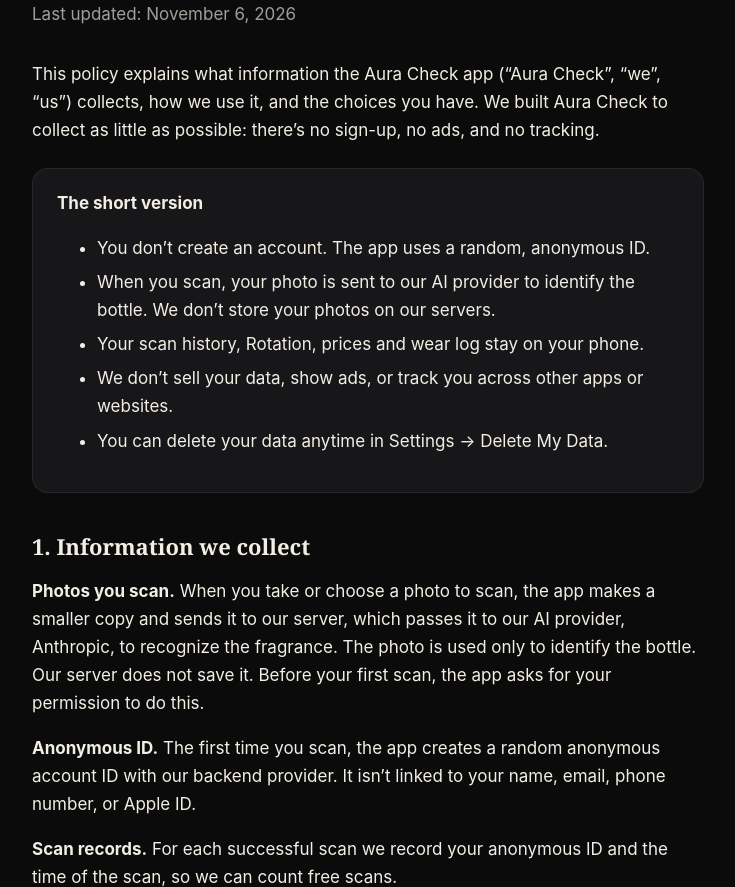
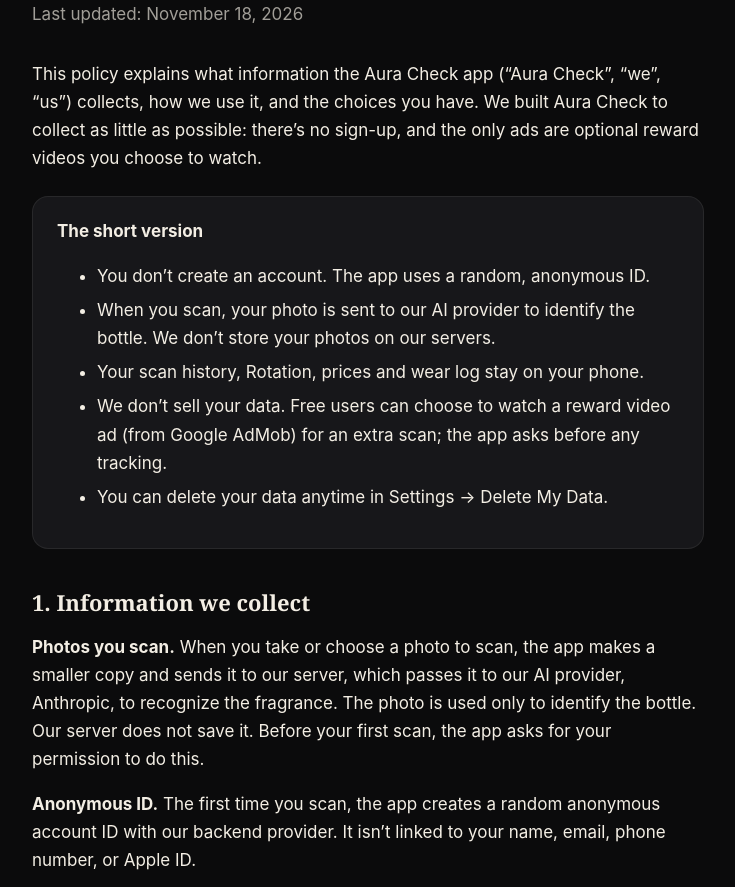
Before and after one commit to auracheckapp-alt/aura-check-legal, a plain HTML site: page privacy.html in a window 1280 px wide. Shown: the part 154-1041 px from the top of the page, without its empty margins (272-1007 px from the left). Drawn offline with Linux system fonts and the light colour scheme.

Commit message:
Privacy policy: disclose optional reward ads (Google AdMob) and tracking

```diff
--- a/privacy.html
+++ b/privacy.html
@@ -10,9 +10,9 @@
   <main>
     <a class="brand" href="index.html">Aura Check</a>
     <h1>Privacy Policy</h1>
-    <p class="updated">Last updated: November 6, 2026</p>
+    <p class="updated">Last updated: November 18, 2026</p>
 
-    <p>This policy explains what information the Aura Check app (“Aura Check”, “we”, “us”) collects, how we use it, and the choices you have. We built Aura Check to collect as little as possible: there’s no sign-up, no ads, and no tracking.</p>
+    <p>This policy explains what information the Aura Check app (“Aura Check”, “we”, “us”) collects, how we use it, and the choices you have. We built Aura Check to collect as little as possible: there’s no sign-up, and the only ads are optional reward videos you choose to watch.</p>
 
     <div class="card">
       <strong>The short version</strong>
@@ -20,7 +20,7 @@
         <li>You don’t create an account. The app uses a random, anonymous ID.</li>
         <li>When you scan, your photo is sent to our AI provider to identify the bottle. We don’t store your photos on our servers.</li>
         <li>Your scan history, Rotation, prices and wear log stay on your phone.</li>
-        <li>We don’t sell your data, show ads, or track you across other apps or websites.</li>
+        <li>We don’t sell your data. Free users can choose to watch a reward video ad (from Google AdMob) for an extra scan; the app asks before any tracking.</li>
         <li>You can delete your data anytime in Settings → Delete My Data.</li>
       </ul>
     </div>
@@ -28,13 +28,13 @@
     <h2>1. Information we collect</h2>
     <p><strong>Photos you scan.</strong> When you take or choose a photo to scan, the app makes a smaller copy and sends it to our server, which passes it to our AI provider, Anthropic, to recognize the fragrance. The photo is used only to identify the bottle. Our server does not save it. Before your first scan, the app asks for your permission to do this.</p>
     <p><strong>Anonymous ID.</strong> The first time you scan, the app creates a random anonymous account ID with our backend provider. It isn’t linked to your name, email, phone number, or Apple ID.</p>
-    <p><strong>Scan records.</strong> For each successful scan we record your anonymous ID and the time of the scan, so we can count free scans.</p>
+    <p><strong>Scan records.</strong> For each successful scan we record your anonymous ID and the time of the scan, so we can count free scans. If you watch a reward video, we record your anonymous ID and the time, so we can add your extra scan.</p>
     <p><strong>Dupe votes.</strong> If you tap thumbs up or thumbs down on a dupe, we save your vote with your anonymous ID and which fragrances it was about, so you can see your votes later and we can learn which dupes people agree with.</p>
     <p><strong>Bottles we don’t have yet.</strong> If a scan finds a fragrance that isn’t in our curated list, we save the brand, name and concentration the AI returned with your anonymous ID, so we can see which bottles to add next. We don’t save the photo with it.</p>
     <p><strong>Fragrance results.</strong> We save the fragrance information the AI returns (for example the name, brand, notes and ratings) so the same bottle always shows the same result. These saved results are not linked to you or your anonymous ID.</p>
     <p><strong>Purchases.</strong> If you buy Aura Check Pro, Apple processes your payment. We use RevenueCat to check whether you have Pro. RevenueCat receives your purchase details and your anonymous ID. We never receive your payment card details.</p>
     <p><strong>Information that stays on your phone.</strong> Your scan history, saved photos, Rotation, prices paid, and wear log are stored only on your device. We don’t receive them.</p>
-    <p><strong>What we don’t collect.</strong> We don’t collect your name, email address (unless you email us), contacts, location, or advertising identifiers, and we don’t use third-party analytics or advertising tools.</p>
+    <p><strong>What we don’t collect.</strong> We don’t collect your name, email address (unless you email us) or contacts. The optional reward video ads described in section 3 are served by Google AdMob, which may collect advertising data as described there.</p>
 
     <h2>2. How we use information</h2>
     <ul>
@@ -52,8 +52,9 @@
       <li><strong>Anthropic</strong> (AI provider): receives the photo you scan to identify the fragrance. Anthropic processes it under its commercial terms and does not use it to train its models.</li>
       <li><strong>Supabase</strong> (backend hosting): runs our server and stores your anonymous ID, scan records, dupe votes and the names of bottles missing from our list.</li>
       <li><strong>Apple</strong> and <strong>RevenueCat</strong>: process your Pro purchase and confirm that you have it.</li>
+      <li><strong>Google AdMob</strong> (ads): shows an optional reward video that free users can watch, once a day, for one extra scan. When an ad is requested, Google may collect your device’s advertising identifier (only if you allow tracking), an approximate location based on your IP address, basic device information and how you interact with the ad, and uses it to show, measure and (if you allow tracking) personalize ads. Before the first ad, the app asks for permission through Apple’s App Tracking Transparency prompt; you can change this anytime in Settings &gt; Privacy &amp; Security &gt; Tracking. Watching ads is never required. Google’s privacy policy: <a href="https://policies.google.com/privacy">policies.google.com/privacy</a>.</li>
     </ul>
-    <p>We don’t sell or rent your information, and we don’t share it for advertising. We may disclose information if required by law.</p>
+    <p>We don’t sell or rent your information, and we don’t share your scans or photos with advertisers. We may disclose information if required by law.</p>
 
     <h2>4. Links to other websites</h2>
     <p>“Shop” buttons open other websites, such as stores. Those sites have their own privacy policies. We may earn a commission from links in this app.</p>
```
